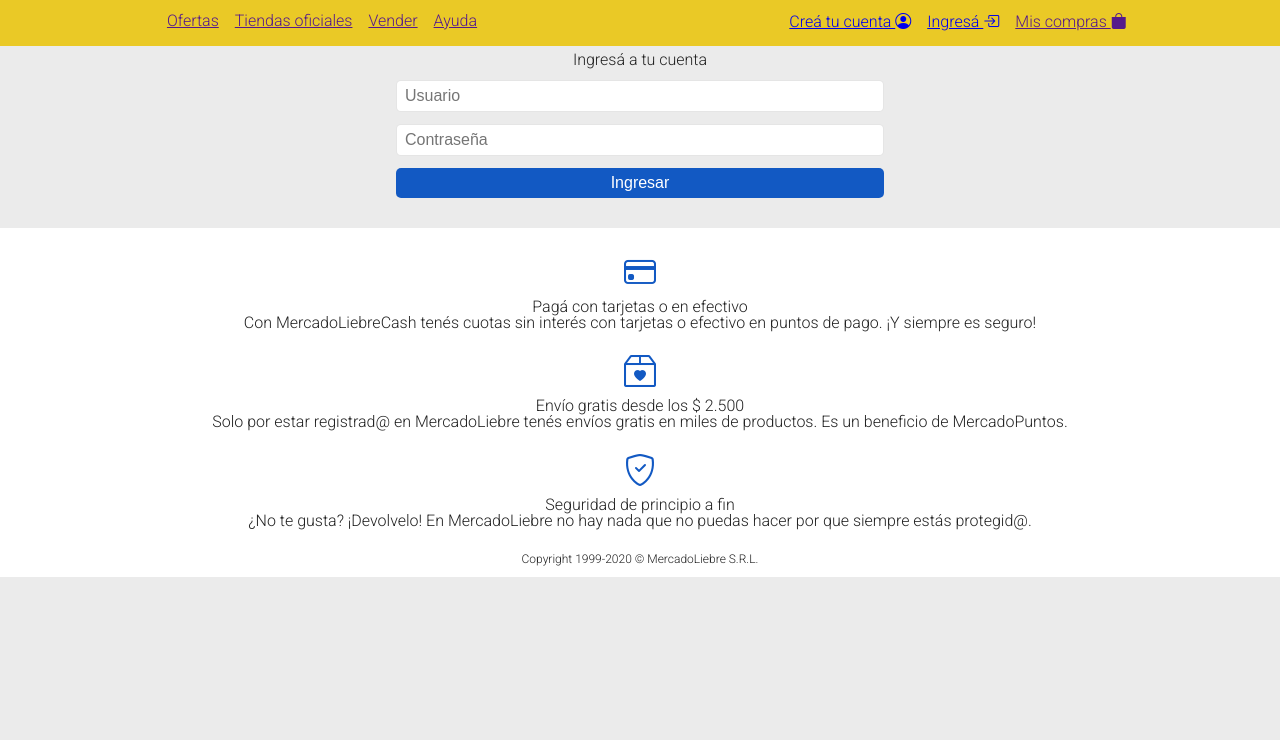
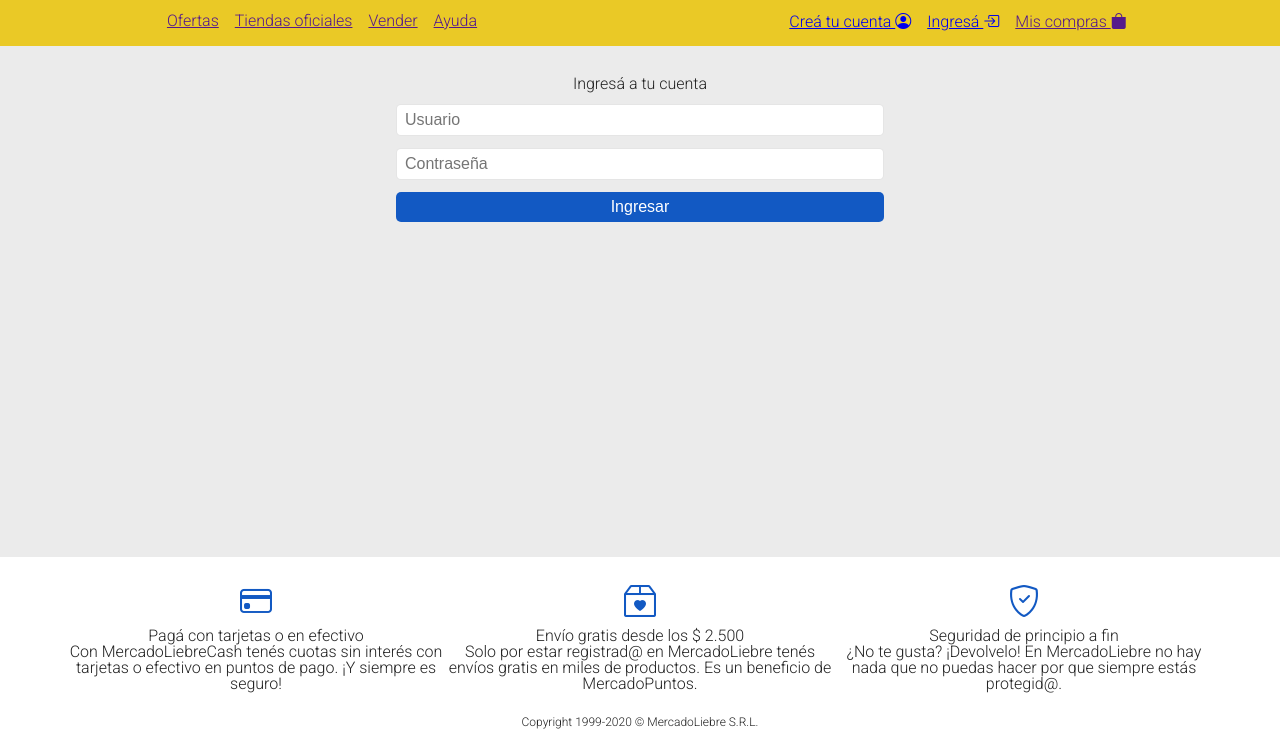
Before and after one commit to alejandrosoares/DH_ML, a website: page ML/views/login.html in a window 1280 px wide. Shown: the part 60-800 px from the top of the page. Drawn offline with Linux system fonts and the light colour scheme; files that its build step writes are made by us from their sources; files whose address does not match are found by name.

Commit message:
fix: arreglando footer de login

```diff
--- a/ML/public/css/form.css
+++ b/ML/public/css/form.css
@@ -8,6 +8,7 @@
     flex-direction: column;
     justify-content: center;
     align-items: center;
+    margin-top: 24px;
     margin-left: auto;
     margin-right: auto;
 }
--- a/ML/public/css/main.css
+++ b/ML/public/css/main.css
@@ -36,6 +36,9 @@
 body {
     background-color: var(--light-gray);
     overflow-x: hidden;
+    display: flex;
+    flex-direction: column;
+    height: 100vh;
 }
 
 .title {
@@ -58,4 +61,5 @@
 
 main {
     padding-bottom: 24px;
+    flex-grow: 1;
 }
--- a/ML/views/login.html
+++ b/ML/views/login.html
@@ -73,7 +73,7 @@
         </form>
     </main>
     <footer class="footer">
-        <section>
+        <section class="footer__section">
             <div>
                 <i class="bi bi-credit-card"></i>
             </div>
@@ -84,7 +84,7 @@
                 <p>Con MercadoLiebreCash tenés cuotas sin interés con  tarjetas o efectivo en puntos de pago. ¡Y siempre es seguro!</p>
             </div>
         </section>
-        <section>
+        <section class="footer__section">
             <div>
                 <i class="bi bi-box2-heart"></i>
             </div>
@@ -95,7 +95,7 @@
                 <p>Solo por estar registrad@ en MercadoLiebre tenés envíos gratis en miles de productos. Es un beneficio de MercadoPuntos.</p>
             </div>
         </section>
-        <section>
+        <section class="footer__section">
             <div>
                 <i class="bi bi-shield-check"></i>
             </div>
```
